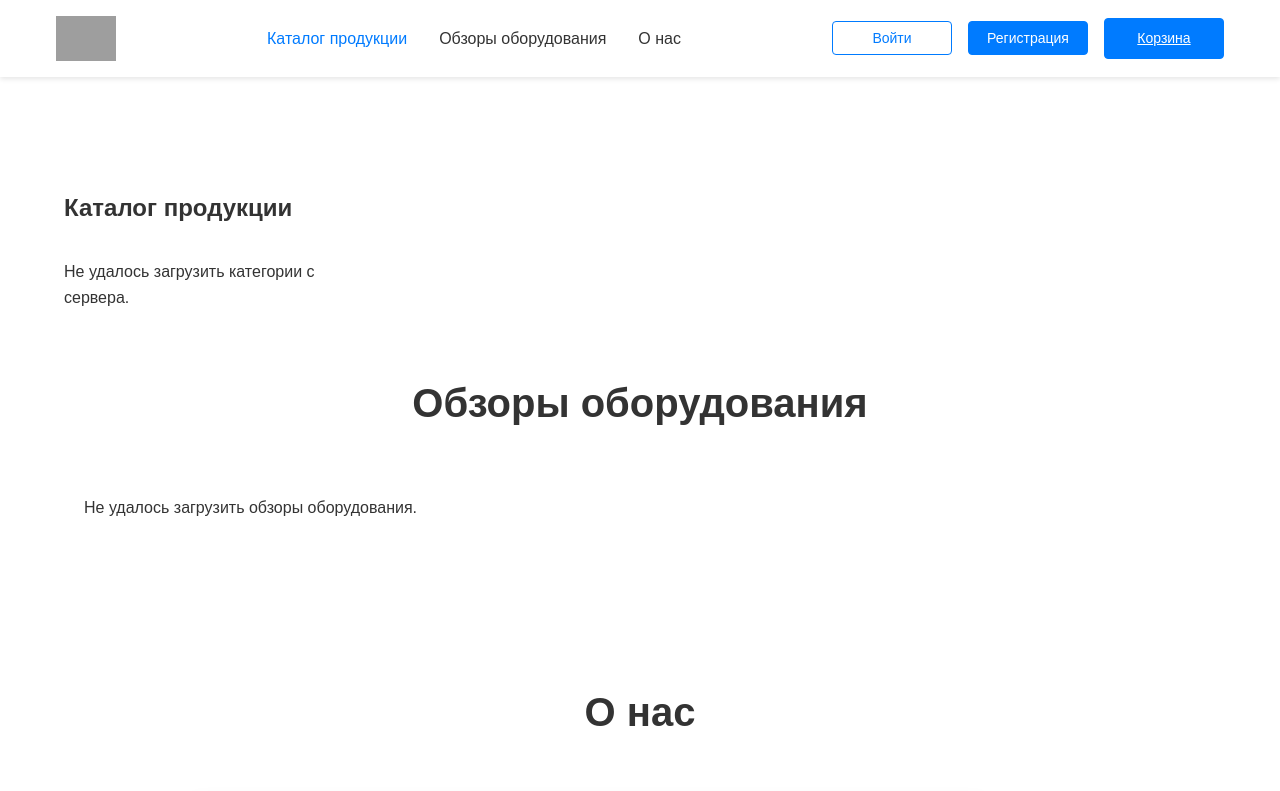
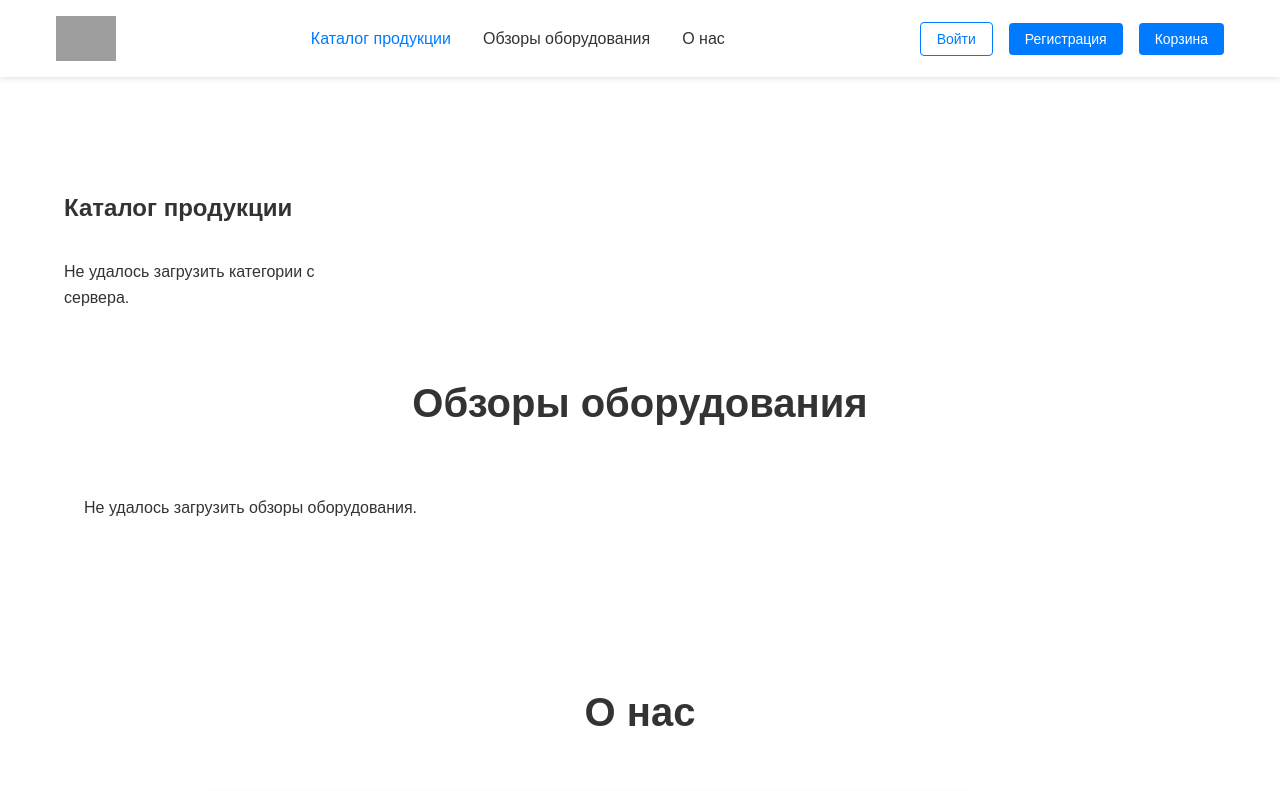
Before and after one commit to FEEZ21/lending, a plain HTML site: page frontend/html/index.html in a window 1280 px wide. Shown: the top 791 px of the page. Drawn offline with Linux system fonts and the light colour scheme; no server answers; grey boxes are pictures that could not be loaded; files whose address does not match are found by name.

Commit message:
нификация кнопки 'орзина' (button вместо ссылки), переход через JS, удалён onclick, стили auth-кнопок восстановлены к стабильному состоянию

```diff
--- a/frontend/css/main.css
+++ b/frontend/css/main.css
@@ -355,16 +355,13 @@ body {
     align-items: center;
 }
 
-.auth-btn, .login-btn, .register-btn, .logout-button, .cart-btn, #admin-add-product-btn {
+.auth-btn {
     padding: 8px 16px;
     border: none;
     border-radius: 4px;
     cursor: pointer;
     font-size: 14px;
     transition: all 0.3s ease;
-    min-width: 120px;
-    text-align: center;
-    box-sizing: border-box;
 }
 
 .login-btn {
@@ -378,19 +375,26 @@ body {
     color: white;
 }
 
-.register-btn, .cart-btn, .logout-button, #admin-add-product-btn {
+.register-btn {
     background-color: #007bff;
     color: white;
-    border: 1px solid #007bff;
 }
 
-.register-btn:hover, .cart-btn:hover, .logout-button:hover, #admin-add-product-btn:hover {
+.register-btn:hover {
     background-color: #0056b3;
-    border-color: #0056b3;
-    color: #fff;
 }
 
-/* Ensure admin add product button is displayed when needed */
+.cart-btn {
+    background-color: #007bff;
+    color: white;
+    text-decoration: none;
+    display: inline-block;
+}
+
+.cart-btn:hover {
+    background-color: #0056b3;
+}
+
 #admin-add-product-btn {
     display: none;
 }
--- a/frontend/html/index.html
+++ b/frontend/html/index.html
@@ -24,7 +24,7 @@
                 <button class="auth-btn register-btn">Регистрация</button>
                 <button class="auth-btn logout-button" style="display: none;">Выйти</button>
                 <button id="admin-add-product-btn" style="display: none;" class="auth-btn">Добавить новую категорию</button>
-                <a href="cart.html" class="auth-btn cart-btn">Корзина</a>
+                <button class="auth-btn cart-btn">Корзина</button>
             </div>
         </nav>
     </header>
--- a/frontend/js/general/main.js
+++ b/frontend/js/general/main.js
@@ -38,6 +38,13 @@ document.addEventListener('DOMContentLoaded', () => {
     setupFilterButtons();
     // Загружаем обзоры при загрузке страницы
     loadEquipmentReviews();
+    // Добавляем обработчик для кнопки Корзина
+    const cartBtn = document.querySelector('.cart-btn');
+    if (cartBtn) {
+        cartBtn.addEventListener('click', () => {
+            window.location.href = 'cart.html';
+        });
+    }
 });
 
 // Added: Function to check user role and display/setup admin button
```
Also changed, not shown: frontend/html/admin-add-product.html (+1 -1 lines), frontend/html/category.html (+1 -1 lines), frontend/html/product.html (+1 -1 lines), frontend/html/review.html (+1 -1 lines).
